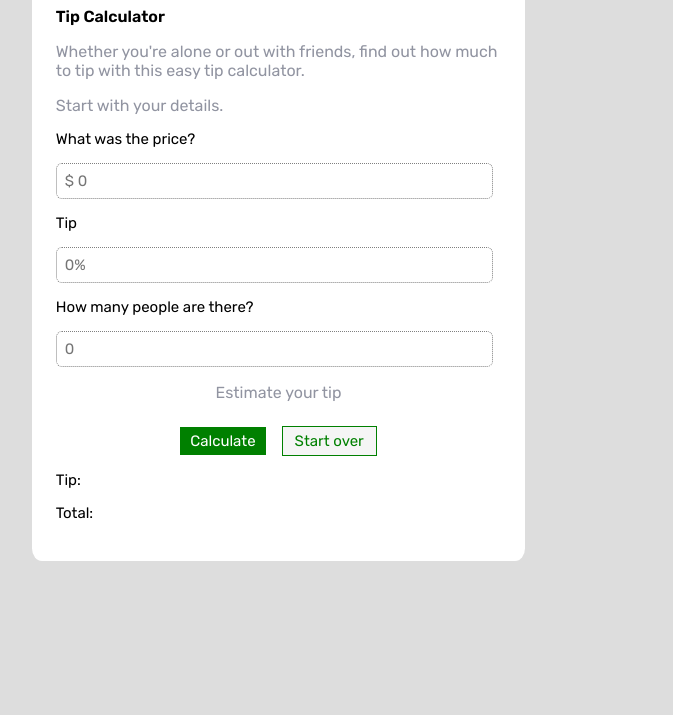
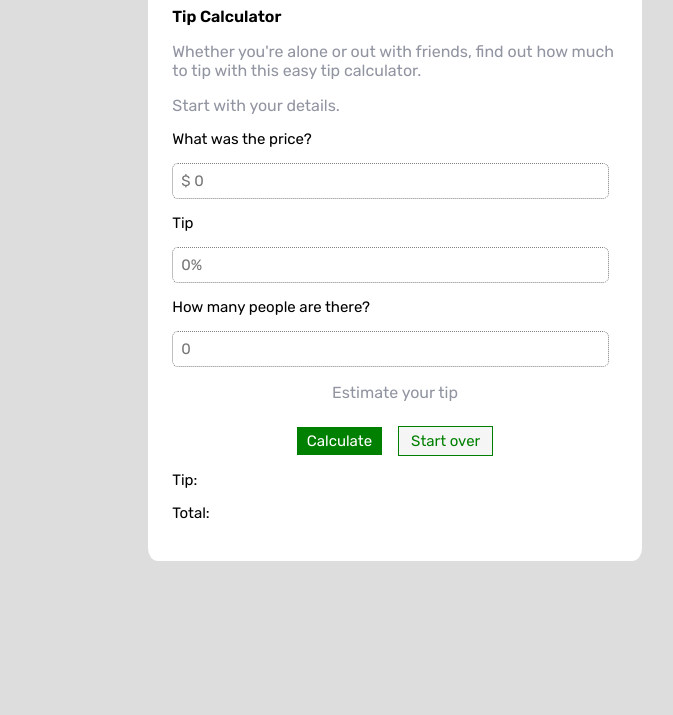
Before and after one commit to Zainab3121/tip-calculator, a plain HTML site: page index.html in a window 1280 px wide. Shown: the part 85-800 px from the top of the page, without its empty margins (245-918 px from the left). Drawn offline with Linux system fonts and the light colour scheme.

Commit message:
complete

```diff
--- a/css/style.css
+++ b/css/style.css
@@ -3,11 +3,10 @@
 }
 
 body, html{
-    display: grid;
+    display: flex;
     justify-content: center;
     align-items: center;
     background-color:#DDDDDD;
-    width: 100%;
 }
 
 .error {
```
